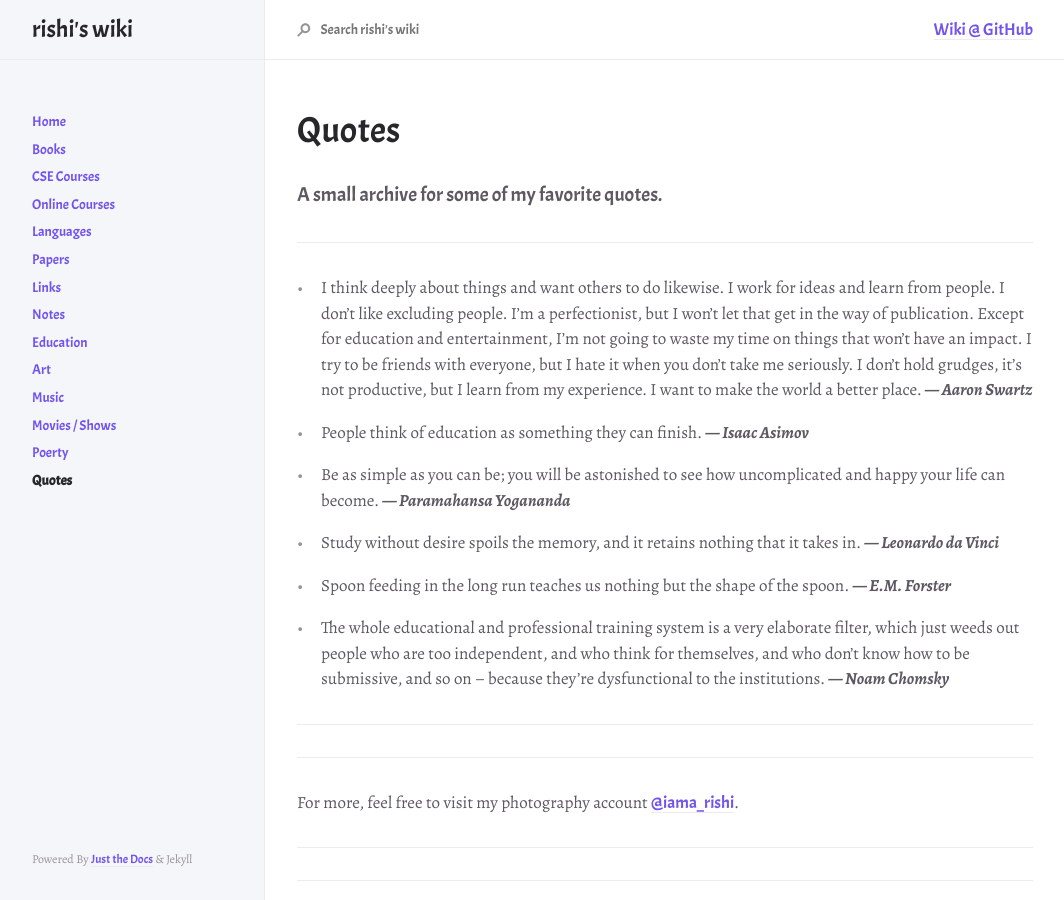
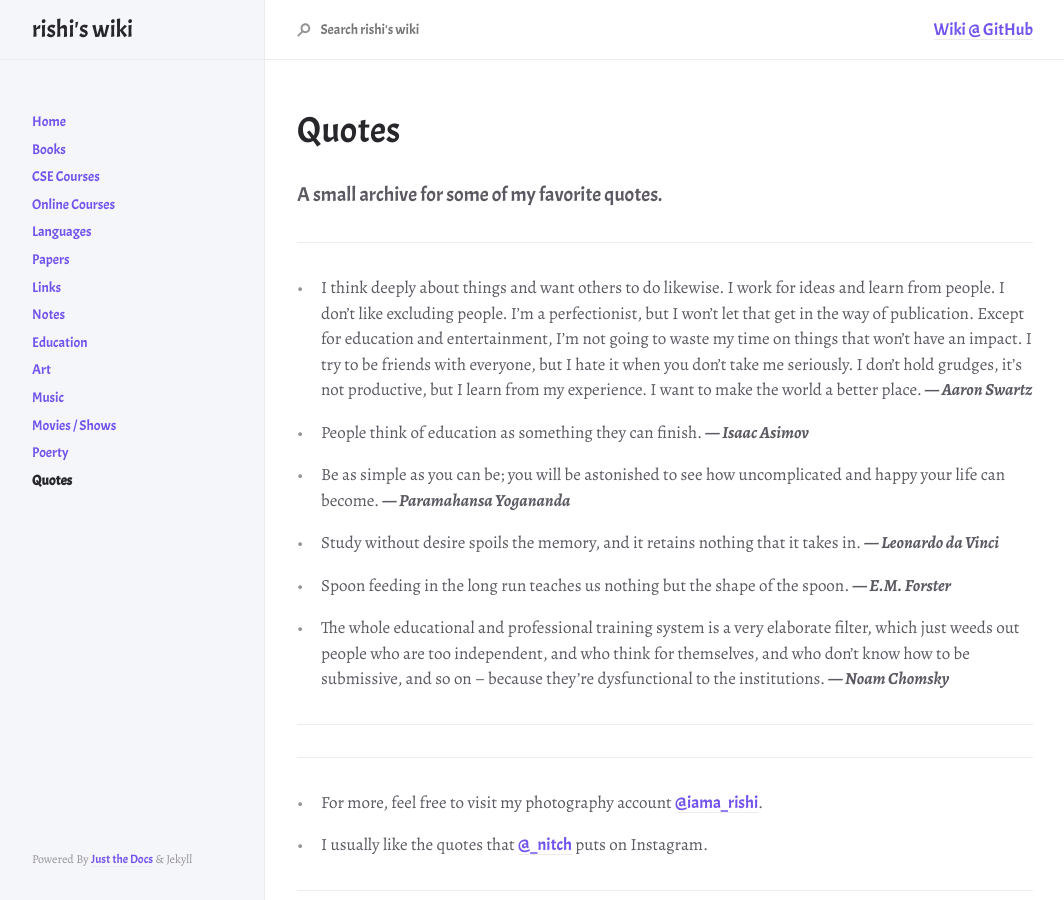
Before and after one commit to r8w/r8w, a Jekyll site: the page built from docs/quotes.md, in a window 1280 px wide. Shown: the whole page, without its empty margins (107-1171 px from the left). Built offline with Jekyll 4.4.1, drawn with Linux system fonts in a browser that asks for light colours; nearby versions of some CDN libraries.

Commit message:
add nitch

```diff
--- a/docs/quotes.md
+++ b/docs/quotes.md
@@ -28,6 +28,8 @@ A small archive for some of my favorite quotes.
 
 ---
 
-For more, feel free to visit my photography account [@iama_rishi](https://instagram.com/iama_rishi).
+- For more, feel free to visit my photography account [@iama_rishi](https://instagram.com/iama_rishi).
+
+- I usually like the quotes that <a href="https://instagram.com/_nitch">@_nitch</a> puts on Instagram.
 
 ---
```
